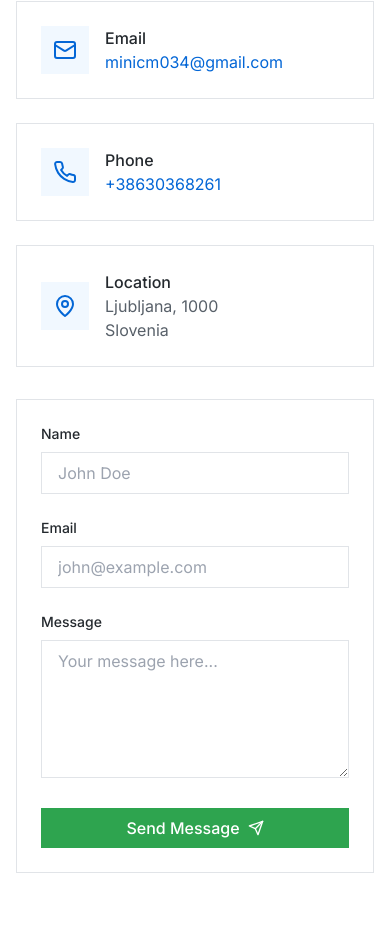
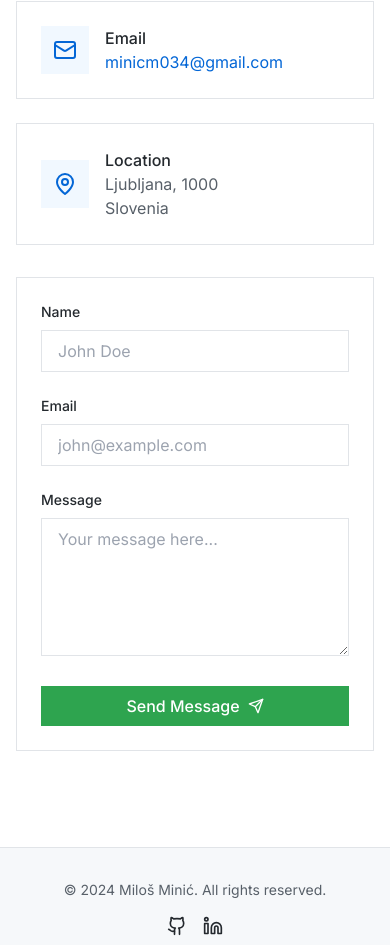
Before and after one commit to MilossGIT/portfolio-showcase, a Next.js app: page / in a window 390 px wide. Shown: the part 7121-8066 px from the top of the page. Built offline with nearby package versions, Linux system fonts and the light colour scheme; no server answers.

Commit message:
Updating phone section

```diff
--- a/src/components/sections/Contact.tsx
+++ b/src/components/sections/Contact.tsx
@@ -7,7 +7,7 @@ import emailjs from '@emailjs/browser'
 import { Container } from '../ui/Container'
 import { Button } from '../ui/Button'
 import { Card, CardContent } from '../ui/Card'
-import { CONTACT_EMAIL, PHONE_NUMBER } from '@/lib/constants'
+import { CONTACT_EMAIL } from '@/lib/constants' // IMOPRT PHONE_NUMBER when you need to use it
 import { emailConfig, validateEmailConfig } from '@/lib/email-config'
 
 type FormElements = {
@@ -104,7 +104,8 @@ export function Contact() {
                                 </CardContent>
                             </Card>
 
-                            <Card className="group hover:border-[#0366d6] dark:hover:border-[#58a6ff] transition-colors">
+                            {/* Uncomment this card when you need to use phone number */}
+                            {/* <Card className="group hover:border-[#0366d6] dark:hover:border-[#58a6ff] transition-colors">
                                 <CardContent className="flex items-center gap-4 p-6">
                                     <div className="p-3 rounded-lg bg-[#f1f8ff] dark:bg-[#1f6feb]/10 group-hover:bg-[#0366d6]/20 dark:group-hover:bg-[#1f6feb]/20 transition-colors">
                                         <Phone className="h-6 w-6 text-[#0366d6] dark:text-[#58a6ff]" />
@@ -119,7 +120,7 @@ export function Contact() {
                                         </a>
                                     </div>
                                 </CardContent>
-                            </Card>
+                            </Card> */}
 
                             <Card className="group hover:border-[#0366d6] dark:hover:border-[#58a6ff] transition-colors">
                                 <CardContent className="flex items-center gap-4 p-6">
--- a/src/lib/constants.ts
+++ b/src/lib/constants.ts
@@ -1,7 +1,7 @@
 import { Github } from 'lucide-react';
 
 export const CONTACT_EMAIL = 'minicm034@gmail.com';
-export const PHONE_NUMBER = '+38630368261';
+// export const PHONE_NUMBER = '+38630368261';
 
 export const SOCIAL_LINKS = {
     github: 'https://github.com/MilossGIT',
```
